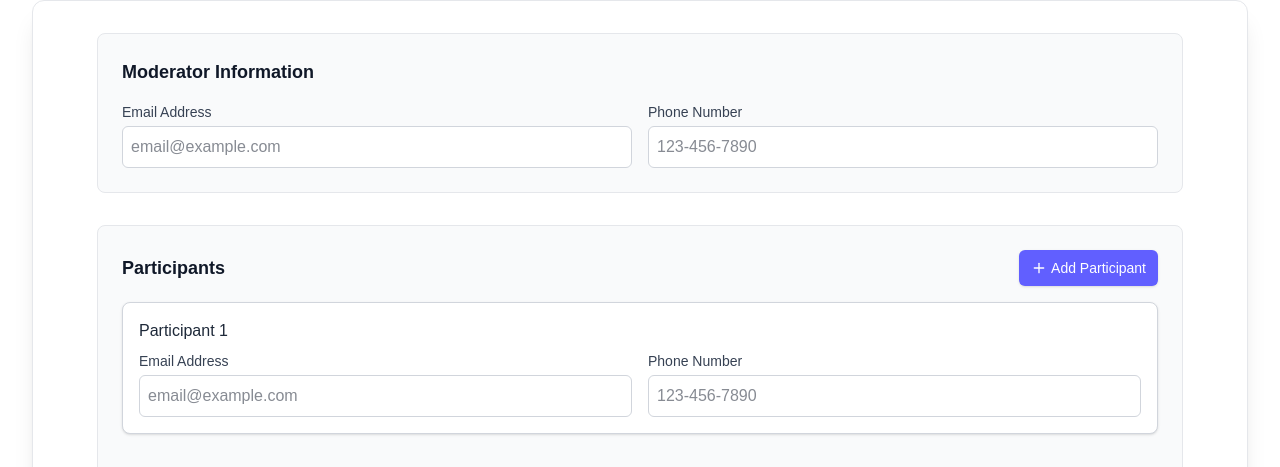
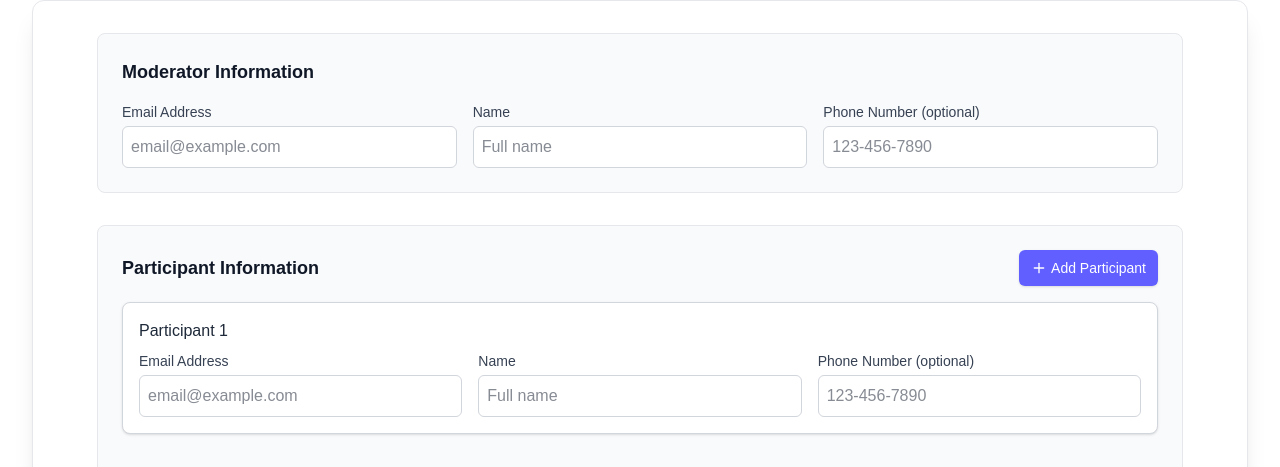
Before and after one commit to Maelewano/mael, a Next.js app: page /schedule in a window 1280 px wide. Shown: the part 226-693 px from the top of the page. Built offline with nearby package versions, Linux system fonts and the light colour scheme; no server answers.

Commit message:
fix: enhance meeting form to include full name fields for moderator and participants, improving data normalization and email personalization

```diff
--- a/app/Components/Scheduler/MeetingForm.tsx
+++ b/app/Components/Scheduler/MeetingForm.tsx
@@ -20,10 +20,13 @@ export default function MeetingForm() {
   } = useForm<MeetingData>({
     defaultValues: {
       moderator: {
+        firstName: "",
+        lastName: "",
+        name: "",
         email: "",
         phoneNumber: "",
       },
-      participants: [{ email: "", phoneNumber: "" } as Participant],
+      participants: [{ firstName: "", lastName: "", name: "", email: "", phoneNumber: "" } as Participant],
       timeDetails: {
         meetingStartTime: "",
         meetingEndTime: "",
@@ -42,6 +45,43 @@ export default function MeetingForm() {
     setIsLoading(true);
 
     try {
+      // Normalize name fields: prefer `name` (full) input, fall back to firstName
+      if (data.moderator) {
+        const nameRaw = (data.moderator.name ?? data.moderator.firstName ?? "").trim();
+        if (nameRaw) {
+          if (!data.moderator.lastName && nameRaw.includes(" ")) {
+            const parts = nameRaw.split(/\s+/);
+            data.moderator.firstName = parts.shift() || "";
+            data.moderator.lastName = parts.join(" ") || "";
+          } else if (!data.moderator.firstName && !data.moderator.lastName) {
+            data.moderator.firstName = nameRaw;
+          }
+        }
+      }
+
+      if (data.participants && Array.isArray(data.participants)) {
+        data.participants = data.participants.map((p) => {
+          const nameRaw = (p.name ?? p.firstName ?? "").trim();
+          if (nameRaw) {
+            if (!p.lastName && nameRaw.includes(" ")) {
+              const parts = nameRaw.split(/\s+/);
+              return {
+                ...p,
+                firstName: parts.shift() || "",
+                lastName: parts.join(" ") || "",
+              } as Participant;
+            }
+            if (!p.firstName && !p.lastName) {
+              return {
+                ...p,
+                firstName: nameRaw,
+              } as Participant;
+            }
+          }
+          return p;
+        });
+      }
+
       console.log("Sending request to API:", JSON.stringify(data));
 
       // Call API to create meeting
@@ -88,7 +128,7 @@ export default function MeetingForm() {
   };
 
   const addParticipant = () => {
-    append({ email: "", phoneNumber: "" } as Participant);
+    append({ firstName: "", lastName: "", name: "", email: "", phoneNumber: "" } as Participant);
   };
 
   return (
@@ -104,7 +144,7 @@ export default function MeetingForm() {
               Moderator Information
             </h3>
 
-            <div className="grid gap-4 md:grid-cols-2">
+            <div className="grid gap-4 md:grid-cols-3">
               <div>
                 <label className="mb-1 block text-sm font-medium text-gray-700">
                   Email Address
@@ -130,12 +170,23 @@ export default function MeetingForm() {
 
               <div>
                 <label className="mb-1 block text-sm font-medium text-gray-700">
-                  Phone Number
+                  Name
+                </label>
+                <input
+                  type="text"
+                  {...register("moderator.name")}
+                  className="w-full rounded-md border border-gray-300 bg-white p-2 text-gray-900 focus:border-blue-500 focus:outline-none focus:ring-1 focus:ring-blue-500"
+                  placeholder="Full name"
+                />
+              </div>
+
+              <div>
+                <label className="mb-1 block text-sm font-medium text-gray-700">
+                  Phone Number (optional)
                 </label>
                 <input
                   type="tel"
                   {...register("moderator.phoneNumber", {
-                    required: "Moderator phone number is required",
                     pattern: {
                       value: /^[0-9]{3}-[0-9]{3}-[0-9]{4}$/,
                       message: "Phone format: 123-456-7890",
@@ -157,7 +208,7 @@ export default function MeetingForm() {
           <div className="rounded-lg border border-gray-200 bg-gray-50 p-6 transition-all duration-200 hover:border-blue-300 hover:bg-blue-50/50">
             <div className="mb-4 flex items-center justify-between">
               <h3 className="text-lg font-semibold text-gray-900">
-                Participants
+                Participant Information
               </h3>
               <button
                 type="button"
@@ -189,7 +240,7 @@ export default function MeetingForm() {
                   )}
                 </div>
 
-                <div className="grid gap-4 md:grid-cols-2">
+                <div className="grid gap-4 md:grid-cols-3">
                   <div>
                     <label className="mb-1 block text-sm font-medium text-gray-700">
                       Email Address
@@ -215,12 +266,23 @@ export default function MeetingForm() {
 
                   <div>
                     <label className="mb-1 block text-sm font-medium text-gray-700">
-                      Phone Number
+                      Name
+                    </label>
+                    <input
+                      type="text"
+                      {...register(`participants.${index}.name` as const)}
+                      className="w-full rounded-md border border-gray-300 bg-white p-2 text-gray-900 focus:border-blue-500 focus:outline-none focus:ring-1 focus:ring-blue-500"
+                      placeholder="Full name"
+                    />
+                  </div>
+
+                  <div>
+                    <label className="mb-1 block text-sm font-medium text-gray-700">
+                      Phone Number (optional)
                     </label>
                     <input
                       type="tel"
                       {...register(`participants.${index}.phoneNumber`, {
-                        required: "Participant phone number is required",
                         pattern: {
                           value: /^[0-9]{3}-[0-9]{3}-[0-9]{4}$/,
                           message: "Phone format: 123-456-7890",
--- a/app/api/helpers/email.tsx
+++ b/app/api/helpers/email.tsx
@@ -21,10 +21,12 @@ const emailButtonStyle: React.CSSProperties = {
 
 export function Email(emailInformation: EmailInformation) {
   const formattedStartDate = formatMeetingDate(emailInformation.startDate);
+  const recipientName =
+    emailInformation.participantName ?? emailInformation.organizerName ?? null;
 
   return (
     <Html lang="en">
-      <Text>Hi there,</Text>
+      <Text>Hi{recipientName ? ` ${recipientName},` : ' there,'}</Text>
       <Text>
         You are invited to a meeting scheduled on <strong>{formattedStartDate}</strong>.
       </Text>
--- a/app/api/helpers/generateEmailInformationAndSendEmail.ts
+++ b/app/api/helpers/generateEmailInformationAndSendEmail.ts
@@ -30,6 +30,7 @@ export async function generateModeratorEmailInformationAndSendEmail(
         description: meetingData.summary,
         endDate: timeDetails.meetingEndTime,
         organizerEmail: moderatorData.email,
+        organizerName: `${moderatorData.firstName ?? ''} ${moderatorData.lastName ?? ''}`.trim() || moderatorData.name,
         startDate: timeDetails.meetingStartTime,
         uid: '123',
         url: moderatorMeetingUrl,
@@ -60,11 +61,19 @@ export async function generateParticipantEmailInformationAndSendEmail(
         const participantMeetingUrl: string = generateMeetingUrl(token, URLType.PARTICIPANT);
 
         const participantEmailBody = generateParticipantEmail(meetingData.moderator, timeDetails, participantMeetingUrl);
+        // find participant object by email to extract name if available
+        const participantObj = participantData.find((p) => p.email === email);
+        const participantName = participantObj
+            ? `${participantObj.firstName ?? ''} ${participantObj.lastName ?? ''}`.trim() || participantObj.name
+            : undefined;
+
         const participantEmailInfo: EmailInformation = {
             description: meetingData.summary,
             endDate: timeDetails.meetingEndTime,
             organizerEmail: meetingData.moderator.email,
+            organizerName: `${meetingData.moderator.firstName ?? ''} ${meetingData.moderator.lastName ?? ''}`.trim() || meetingData.moderator.name,
             participantEmail: email,
+            participantName: participantName,
             startDate: timeDetails.meetingStartTime,
             uid: '123',
             url: participantMeetingUrl,
--- a/lib/types/moderator.ts
+++ b/lib/types/moderator.ts
@@ -1,6 +1,7 @@
 export interface Moderator {
     firstName?: string;
     lastName?: string;
+    name?: string;
     moderatorId?: string;
     email: string;
     phoneNumber?: string;
--- a/lib/types/participant.ts
+++ b/lib/types/participant.ts
@@ -1,5 +1,8 @@
 export interface Participant {
     participantId?: string;
+    firstName?: string;
+    lastName?: string;
+    name?: string;
     email: string;
     phoneNumber?: string;
 }
--- a/lib/utils/emailUtilities.ts
+++ b/lib/utils/emailUtilities.ts
@@ -130,6 +130,8 @@ DESCRIPTION:${emailInformation.description}
 LOCATION:${emailInformation.url}
 STATUS:CONFIRMED
 ORGANIZER;CN=John:mailto:${emailInformation.organizerEmail}
+ORGANIZER;CN=${emailInformation.organizerName ?? "Organizer"}:mailto:${emailInformation.organizerEmail}
+${emailInformation.participantEmail && emailInformation.participantName ? `ATTENDEE;CN=${emailInformation.participantName};RSVP=TRUE:mailto:${emailInformation.participantEmail}` : ""}
 END:VEVENT
 END:VCALENDAR`;
 }
```
